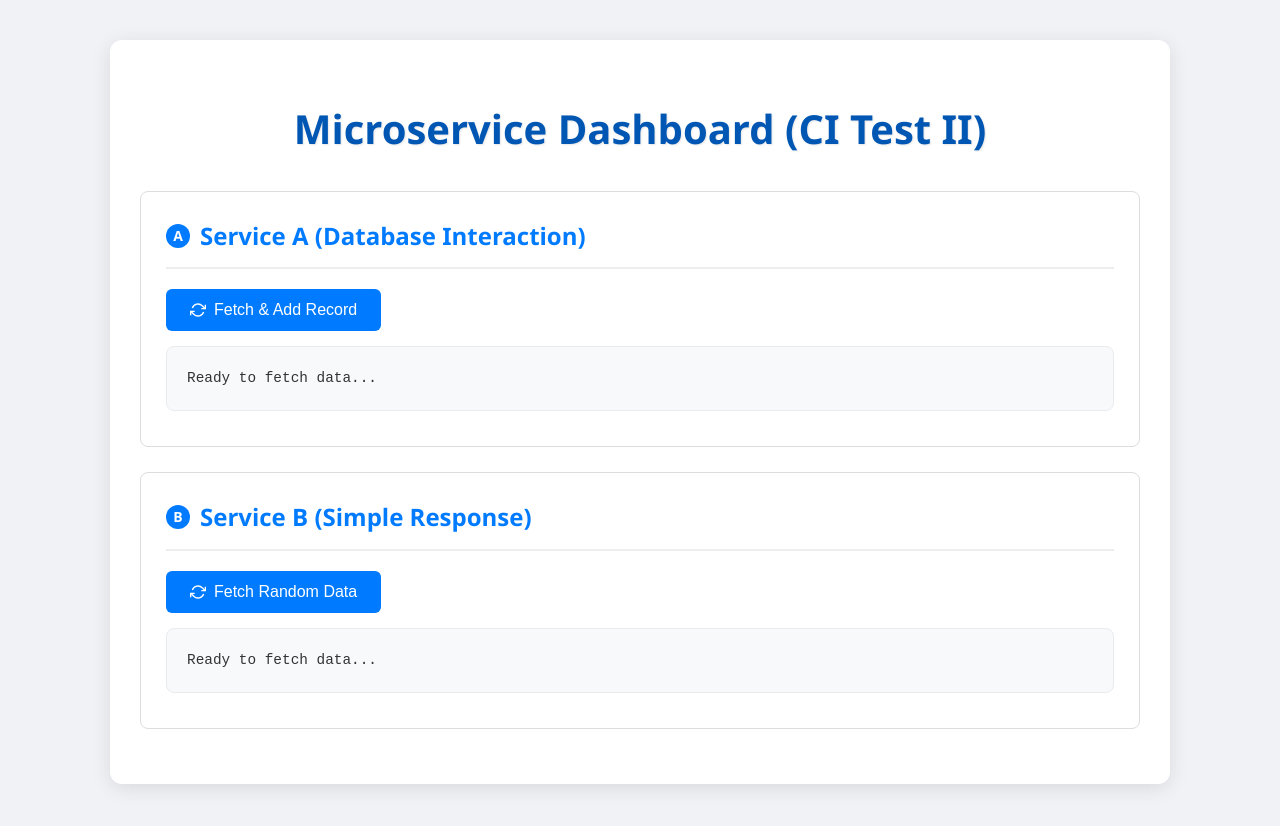
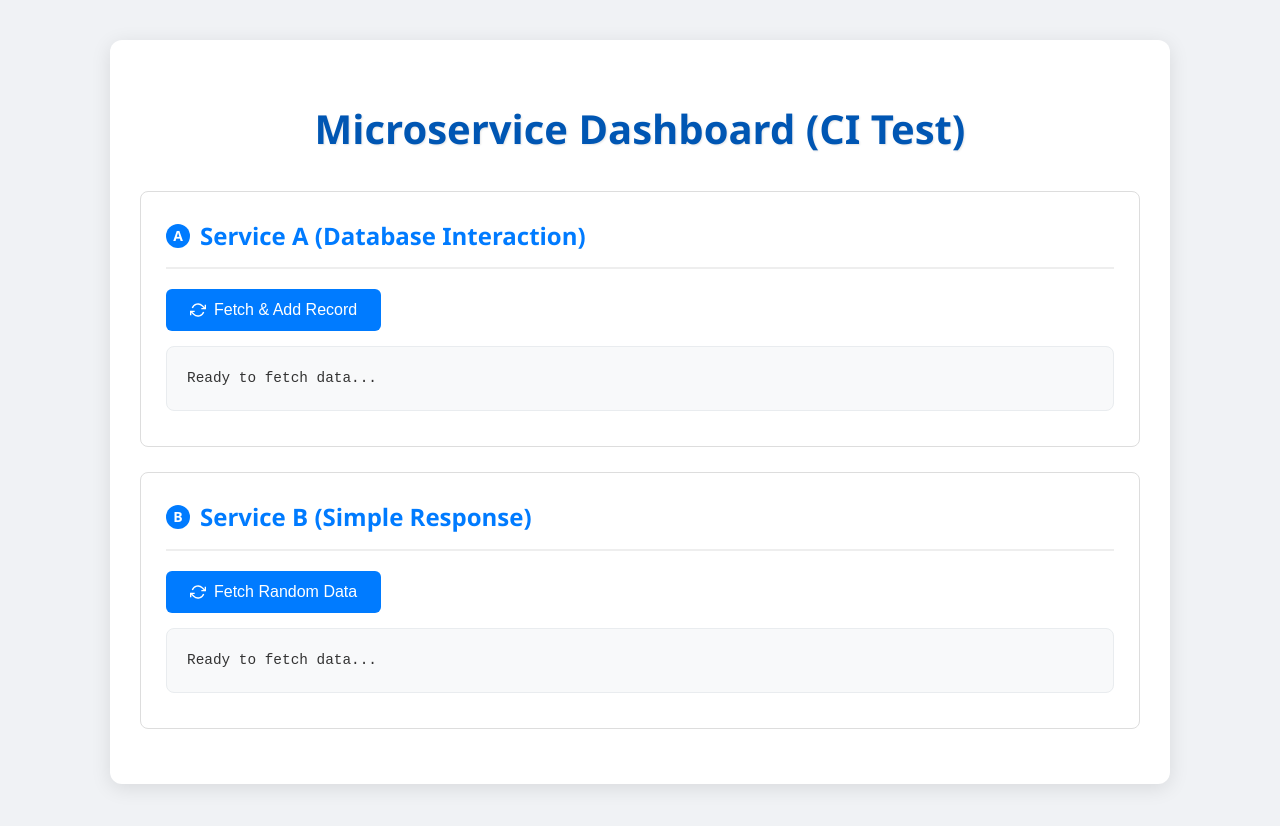
Before and after one commit to MalikShoaibAhmadKhan/3-tier-app-AKS-, a plain HTML site: page frontend/index.html in a window 1280 px wide. Drawn offline with Linux system fonts and the light colour scheme.

Commit message:
Update index.html

```diff
--- a/frontend/index.html
+++ b/frontend/index.html
@@ -159,7 +159,7 @@
 </head>
 <body>
     <div class="container">
-        <h1>Microservice Dashboard (CI Test II)</h1>
+        <h1>Microservice Dashboard (CI Test)</h1>
 
         <div class="service-box">
             <h2><span class="service-icon">A</span>Service A (Database Interaction)</h2>
```
